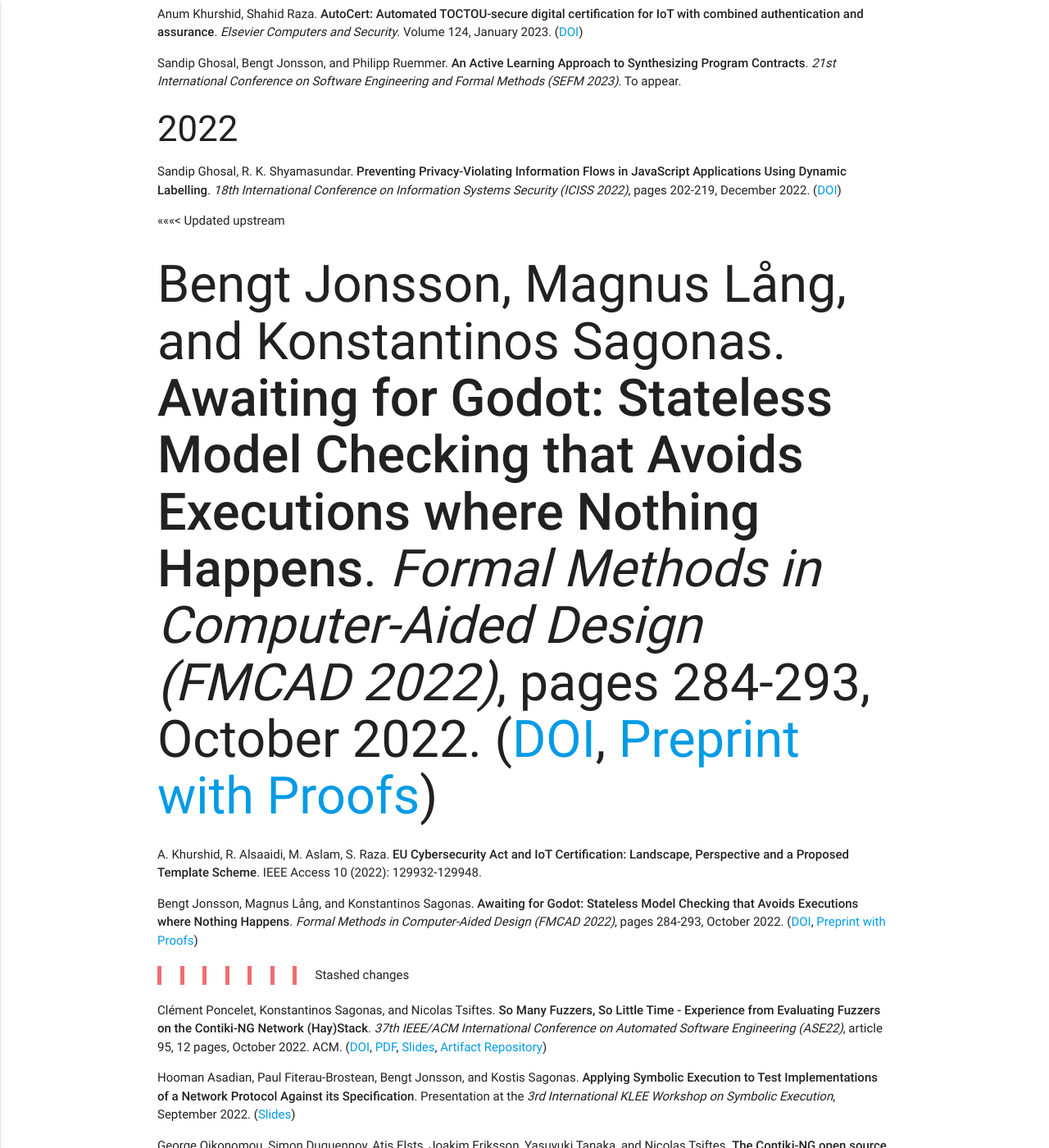
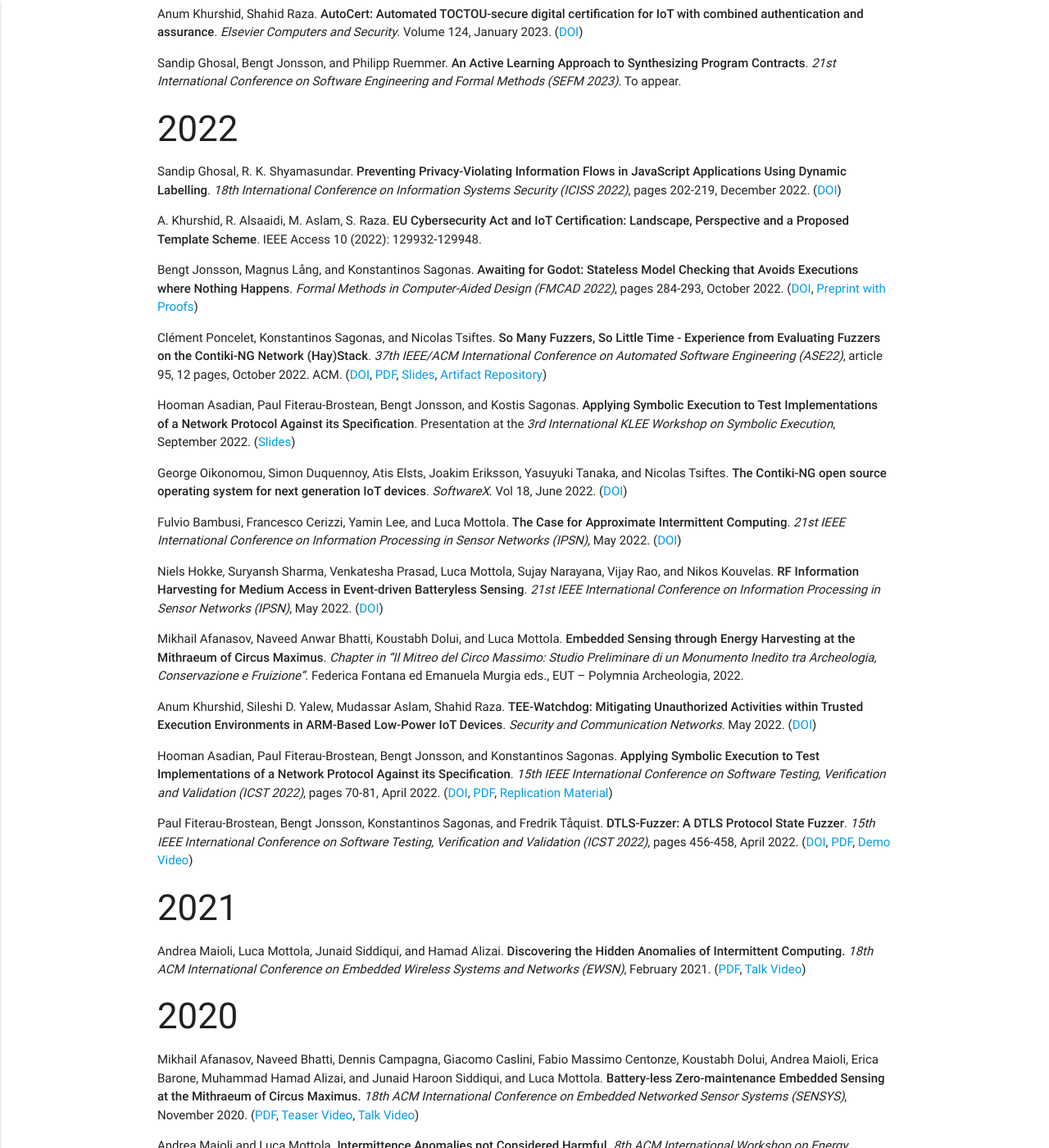
Before and after one commit to assist-project/assist-project.github.io, a Jekyll site: the page built from 03-publications.md, in a window 1280 px wide and 1400 px high, scrolled down 526 px. Shown: the whole window at 82% size. Built offline with Jekyll 4.4.1, drawn with Linux system fonts in a browser that asks for light colours.

Commit message:
fix conflicts

```diff
--- a/03-publications.md
+++ b/03-publications.md
@@ -27,13 +27,9 @@ permalink: /publications/
 
 - Sandip Ghosal, R. K. Shyamasundar. **Preventing Privacy-Violating Information Flows in JavaScript Applications Using Dynamic Labelling**. _18th International Conference on Information Systems Security (ICISS 2022)_, pages 202-219, December 2022. ([DOI](https://doi.org/10.1007/978-3-031-23690-7_12))
 
-<<<<<<< Updated upstream
-- Bengt Jonsson, Magnus Lång, and Konstantinos Sagonas. **Awaiting for Godot: Stateless Model Checking that Avoids Executions where Nothing Happens**. _Formal Methods in Computer-Aided Design (FMCAD 2022)_, pages 284-293, October 2022. ([DOI](https://doi.org/10.34727/2021/isbn.978-3-85448-053-2_35), [Preprint with Proofs](https://arxiv.org/abs/2208.09259))
-=======
 - A. Khurshid, R. Alsaaidi, M. Aslam, S. Raza. **EU Cybersecurity Act and IoT Certification: Landscape, Perspective and a Proposed Template Scheme**. IEEE Access 10 (2022): 129932-129948.
 
 - Bengt Jonsson, Magnus Lång, and Konstantinos Sagonas. **Awaiting for Godot: Stateless Model Checking that Avoids Executions where Nothing Happens**. _Formal Methods in Computer-Aided Design (FMCAD 2022)_, pages 284-293, October 2022. ([DOI](https://doi.org/10.34727/2021/isbn.978-3-85448-053-2_35), [Preprint with Proofs](http://arxiv.org/abs/2208.09259))
->>>>>>> Stashed changes
 
 - Clément Poncelet, Konstantinos Sagonas, and Nicolas Tsiftes. **So Many Fuzzers, So Little Time - Experience from Evaluating Fuzzers on the Contiki-NG Network (Hay)Stack**. _37th IEEE/ACM International Conference on Automated Software Engineering (ASE22)_, article 95, 12 pages, October 2022. ACM. ([DOI](https://doi.org/10.1145/3551349.3556946), [PDF](papers/So-Many-Fuzzers@ASE-22.pdf), [Slides](files/So-Many-Slides@ASE-22.pdf), [Artifact Repository][So-Many-Fuzzers-Artifact])
 
```
